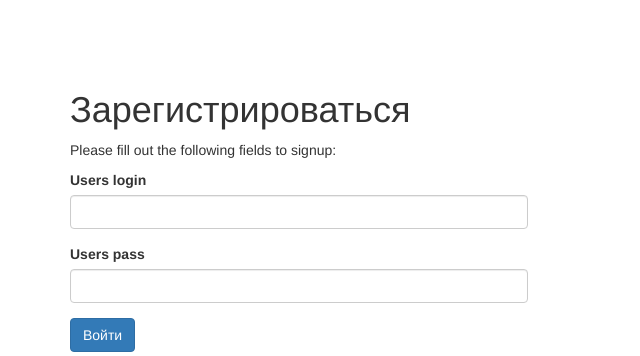
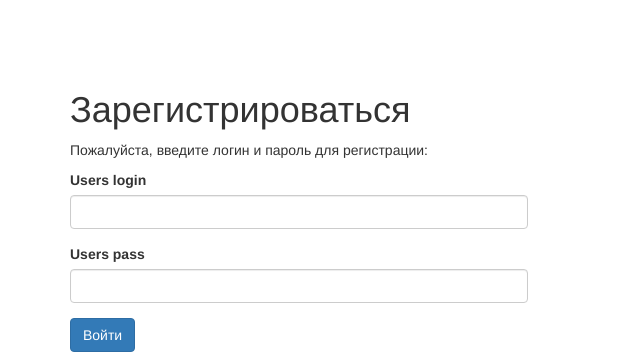
Before and after one commit to Skadelig/helpdesk, a Yii app: template views/site/signup.php in a window 1280 px wide. Shown: the top 356 px of the page, without its empty margins (0-640 px from the left). Run offline with PHP 8.4 and a stand-in for Yii, Linux system fonts and the light colour scheme; the template is opened without the code that fills it, so the values that code supplies are empty; form fields are guessed from the names that the template uses; some libraries are stand-ins or nearby versions.

Commit message:
Перевод signup

```diff
--- a/views/site/signup.php
+++ b/views/site/signup.php
@@ -12,7 +12,7 @@ $this->params['breadcrumbs'][] = $this->title;
 <div class="site-signup">
     <h1><?= Html::encode($this->title) ?></h1>
 
-    <p>Please fill out the following fields to signup:</p>
+    <p>Пожалуйста, введите логин и пароль для регистрации:</p>
 
     <div class="row">
         <div class="col-lg-5">
```
